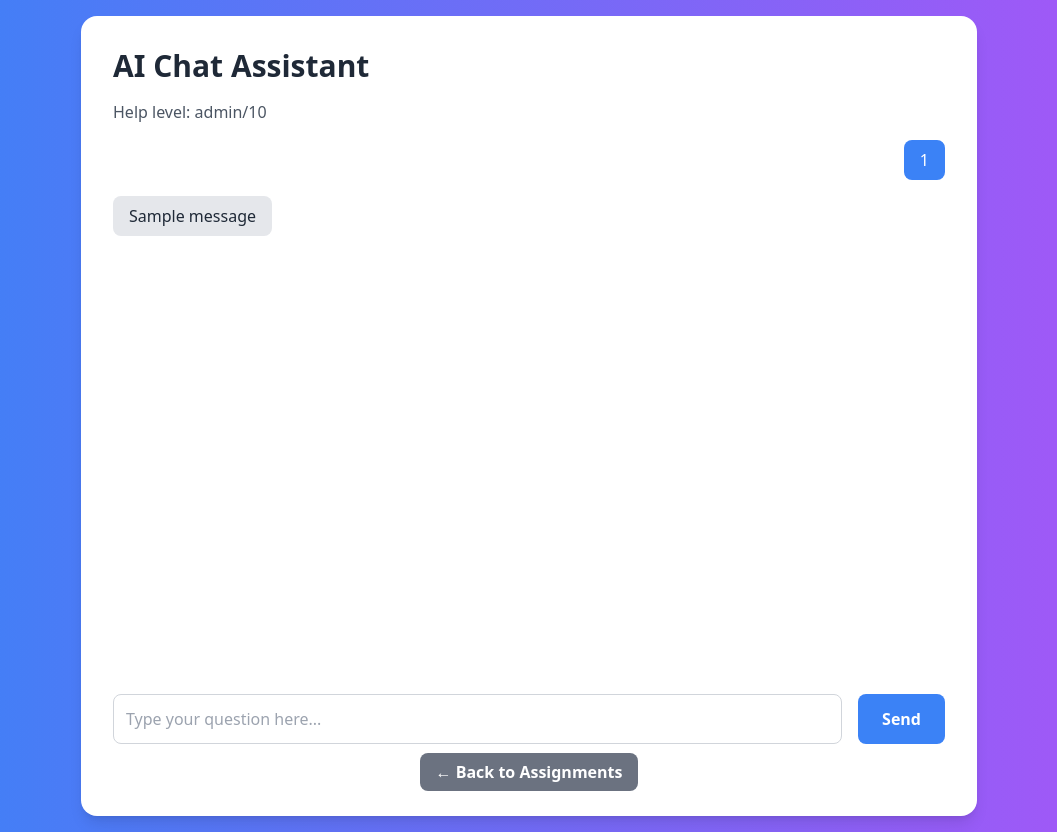
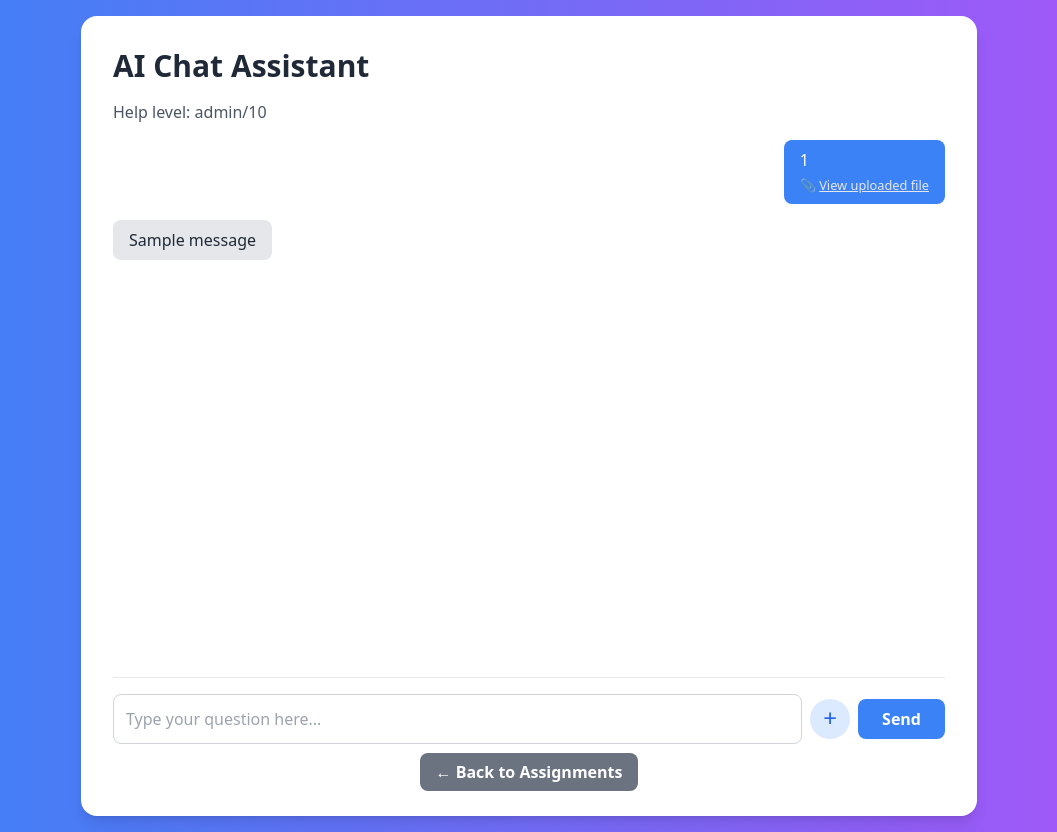
Before and after one commit to ArthurAllilaire/icnoslack, a Flask app: template templates/chat.html in a window 1280 px wide. Shown: the whole page, without its empty margins (111-1168 px from the left). Run offline with Flask 3, Linux system fonts and the light colour scheme; the template is opened without the code that fills it: most values are stand-ins (such as "Sample title", 1, 10 or a date in 2020); some libraries are stand-ins or nearby versions.

Commit message:
feat(student chat files)

```diff
--- a/app.py
+++ b/app.py
@@ -161,77 +161,113 @@ def get_chat_history(student_name, assignment_id):
     """Returns chat history in two formats: display format and AI conversation format"""
     conn = sqlite3.connect('my_database.db')
     cursor = conn.cursor()
+
+    # Get chat messages with associated file uploads
     cursor.execute('''
-    SELECT question, answer, timestamp
-    FROM chat_history
-    WHERE student_name = ? AND assignment_id = ?
-    ORDER BY timestamp ASC
+    SELECT ch.question, ch.answer, ch.timestamp, su.file_path
+    FROM chat_history ch
+    LEFT JOIN student_uploads su
+    ON ch.student_name = su.student_name
+    AND ch.assignment_id = su.assignment_id
+    AND ch.question = su.question
+    WHERE ch.student_name = ? AND ch.assignment_id = ?
+    ORDER BY ch.timestamp ASC
     ''', (student_name, assignment_id))
+
     history = cursor.fetchall()
+
+    # Process file paths to get just the filename
+    processed_history = []
+    for q, a, t, file_path in history:
+        if file_path:
+            # Get just the filename from the full path
+            filename = os.path.basename(file_path)
+            processed_history.append((q, a, t, filename))
+        else:
+            processed_history.append((q, a, t, None))
+
     conn.close()
 
     # Format history for AI context
     formatted_history = []
-    for q, a, _ in history:  # Ignore timestamp for AI format
+    for q, a, _, _ in processed_history:  # Ignore timestamp and file_path for AI format
         formatted_history.extend([
             {"role": "user", "content": q},
             {"role": "assistant", "content": a}
         ])
 
     return {
-        'display': history,  # For template display
-        'conversation': formatted_history  # For AI context
+        'display': processed_history,  # Now contains just filenames
+        'conversation': formatted_history
     }
 
 @app.route('/studentHelp', methods=['POST'])
 def studentHelp():
+    print("Headers:", request.headers)  # Debug: Print request headers
+    print("Form data:", request.form)
+    print("Files:", request.files)
+
     student_name = session.get('student_name')
+    if not student_name:
+        return jsonify({'error': 'Not logged in'}), 401
+
     assignment_id = request.form['assignmentId']
     question = request.form['question']
 
-    try:
-        # Get AI help level from the assignment
-        ai_help_level = get_assignment_help_level(assignment_id)
+    # Get AI help level from the assignment
+    ai_help_level = get_assignment_help_level(assignment_id)
 
-        # Only handle file upload if a file was actually submitted
-        if 'answerFile' in request.files and request.files['answerFile'].filename != '':
-            answer_file = request.files['answerFile']
-            answer_folder = os.path.join(app.config['UPLOAD_FOLDER'], 'answers')
-            os.makedirs(answer_folder, exist_ok=True)
+    # Handle file upload first
+    answer_file = request.files.get('answerFile')
+    if answer_file and answer_file.filename:
+        allowed_extensions = {'.pdf', '.txt', '.doc', '.docx', '.jpg', '.jpeg', '.png'}
+        file_ext = os.path.splitext(answer_file.filename)[1].lower()
 
-            answer_file_path = os.path.join(answer_folder, f"{student_name}_{assignment_id}_{answer_file.filename}")
-            answer_file.save(answer_file_path)
+        if file_ext not in allowed_extensions:
+            return jsonify({'error': 'Invalid file type'}), 400
 
-            # Store file upload in database
-            conn = sqlite3.connect('my_database.db')
-            cursor = conn.cursor()
-            cursor.execute('''
-            INSERT INTO student_uploads (student_name, assignment_id, question, file_path)
-            VALUES (?, ?, ?, ?)''', (student_name, assignment_id, question, answer_file_path))
-            conn.commit()
-            conn.close()
+        # Create upload directory if it doesn't exist
+        answer_folder = os.path.join(app.config['UPLOAD_FOLDER'], 'answers')
+        os.makedirs(answer_folder, exist_ok=True)
 
-        # Get AI response with conversation history
-        ai_response = get_ai_response(question, ai_help_level, assignment_id, student_name)[0]
-        # Use markdown with extensions for better parsing
-        response_text = markdown.markdown(
-            ai_response.text,
-            extensions=['extra', 'nl2br', 'sane_lists']
-        )
+        # Generate safe filename with timestamp
+        timestamp = datetime.now().strftime('%Y%m%d_%H%M%S')
+        safe_filename = f"{student_name}_{assignment_id}_{timestamp}{file_ext}"
+        answer_file_path = os.path.join(answer_folder, safe_filename)
 
-        # Store chat in database
+        # Save file and record in database
+        answer_file.save(answer_file_path)
+
         conn = sqlite3.connect('my_database.db')
         cursor = conn.cursor()
         cursor.execute('''
-        INSERT INTO chat_history (student_name, assignment_id, question, answer)
-        VALUES (?, ?, ?, ?)''', (student_name, assignment_id, question, response_text))
+        INSERT INTO student_uploads (student_name, assignment_id, question, file_path)
+        VALUES (?, ?, ?, ?)''', (student_name, assignment_id, question, answer_file_path))
         conn.commit()
         conn.close()
 
-        return redirect(url_for('chat', assignment_id=assignment_id))
+    # Get new AI response
+    ai_response = get_ai_response(question, ai_help_level, assignment_id, student_name)[0]
+    response_text = markdown.markdown(
+        ai_response.text,
+        extensions=['extra', 'nl2br', 'sane_lists']
+    )
 
-    except ValueError as e:
-        return jsonify({'error': str(e)}), 404
+    # Store chat in database
+    conn = sqlite3.connect('my_database.db')
+    cursor = conn.cursor()
+    cursor.execute('''
+    INSERT INTO chat_history (student_name, assignment_id, question, answer)
+    VALUES (?, ?, ?, ?)''', (student_name, assignment_id, question, response_text))
+    conn.commit()
+    conn.close()
+
+    # Check if this is an AJAX request
+    if request.headers.get('X-Requested-With') == 'XMLHttpRequest':
+        return jsonify({'message': response_text})
+
+    # For regular form submit, redirect to chat page
+    return redirect(url_for('chat', assignment_id=assignment_id))
 
 @app.route('/chat/<assignment_id>')
 def chat(assignment_id):
@@ -247,29 +283,6 @@ def chat(assignment_id):
                          assignment_id=assignment_id,
                          chat_history=chat_history,
                          ai_help_level=ai_help_level)
-
-@app.route('/chat_message', methods=['POST'])
-def chat_message():
-    student_name = session.get('student_name')
-    assignment_id = request.form['assignmentId']
-    question = request.form['question']
-
-    ai_help_level = get_assignment_help_level(assignment_id)
-    ai_response = get_ai_response(question, ai_help_level, assignment_id, student_name)[0]
-    response_text = markdown.markdown(
-        ai_response.text,
-        extensions=['extra', 'nl2br', 'sane_lists']
-    )
-
-    conn = sqlite3.connect('my_database.db')
-    cursor = conn.cursor()
-    cursor.execute('''
-    INSERT INTO chat_history (student_name, assignment_id, question, answer)
-    VALUES (?, ?, ?, ?)''', (student_name, assignment_id, question, response_text))
-    conn.commit()
-    conn.close()
-
-    return jsonify({'message': response_text})
 
 @app.route('/teacher')
 def teacher():
@@ -330,7 +343,6 @@ def uploadAssignment():
 
     ca.create_files(assignmentId, question_file_path, markscheme_file_path, resource_file_paths)
 
-    # Redirect back to the main teacher page
     return redirect(url_for('teacher'))
 
 @app.route('/upload', methods=['POST'])
@@ -344,13 +356,20 @@ def upload():
     answer_file_path = os.path.join(answer_folder, f"{assignment_id}_{answer_file.filename}")
     answer_file.save(answer_file_path)
 
-    # You can add code here to save the answer file information to the database if needed
-
     return redirect(url_for('student'))
 
 @app.route('/uploads/<path:filename>')
 def uploaded_file(filename):
-    return send_from_directory(app.config['UPLOAD_FOLDER'], filename)
+    # First try in the main uploads directory
+    if os.path.exists(os.path.join(app.config['UPLOAD_FOLDER'], filename)):
+        return send_from_directory(app.config['UPLOAD_FOLDER'], filename)
+
+    # Then try in the answers subdirectory
+    answers_folder = os.path.join(app.config['UPLOAD_FOLDER'], 'answers')
+    if os.path.exists(os.path.join(answers_folder, filename)):
+        return send_from_directory(answers_folder, filename)
+
+    return "File not found", 404
 
 @app.route('/assignment/<int:assignment_id>')
 def assignment_details(assignment_id):
--- a/templates/chat.html
+++ b/templates/chat.html
@@ -58,49 +58,107 @@
         }
     </style>
     <script>
-        function sendMessage() {
+        function updateFileLabel() {
+            const fileInput = document.getElementById('fileInput');
+            const fileLabel = document.getElementById('fileLabel');
+            const fileName = document.getElementById('fileName');
+
+            if (fileInput.files.length > 0) {
+                fileName.textContent = fileInput.files[0].name;
+                fileLabel.classList.remove('hidden');
+            }
+        }
+
+        function clearFile() {
+            const fileInput = document.getElementById('fileInput');
+            const fileLabel = document.getElementById('fileLabel');
+            fileInput.value = '';
+            fileLabel.classList.add('hidden');
+        }
+
+        function sendMessage(event) {
+            event.preventDefault();
             const questionInput = document.getElementById('questionInput');
+            const fileInput = document.getElementById('fileInput');
             const question = questionInput.value.trim();
 
             if (question === '') return;
 
-            // Add user message to chat
+            const formData = new FormData();
+            formData.append('assignmentId', '{{ assignment_id }}');
+            formData.append('question', question);
+
+            // Only append file if one is selected
+            if (fileInput.files.length > 0) {
+                console.log("File selected:", fileInput.files[0].name);  // Debug log
+                formData.append('answerFile', fileInput.files[0]);
+            } else {
+                console.log("No file selected");  // Debug log
+            }
+
+            // Debug: Log form data
+            for (let pair of formData.entries()) {
+                console.log(pair[0], pair[1]);
+            }
+
+            // Add message to chat immediately
             const chatMessages = document.getElementById('chatMessages');
             chatMessages.innerHTML += `
                 <div class="flex justify-end mb-4">
                     <div class="bg-blue-500 text-white rounded-lg py-2 px-4 max-w-[80%]">
                         ${question}
+                        ${fileInput.files.length > 0 ? '<br><small class="text-gray-200">📎 ' + fileInput.files[0].name + '</small>' : ''}
+                    </div>
+                </div>
+                <div id="loading-${Date.now()}" class="flex justify-start mb-4">
+                    <div class="bg-gray-200 text-gray-800 rounded-lg py-2 px-4">
+                        Thinking...
                     </div>
                 </div>
             `;
 
-            // Clear input
+            // Clear inputs and scroll to bottom
             questionInput.value = '';
+            clearFile();
+            scrollToBottom();
 
-            // Send to server
-            fetch('{{ url_for("chat_message") }}', {
+            // Send to server using studentHelp endpoint
+            fetch('{{ url_for("studentHelp") }}', {
                 method: 'POST',
                 headers: {
-                    'Content-Type': 'application/x-www-form-urlencoded',
+                    'X-Requested-With': 'XMLHttpRequest'  // Add this header
                 },
-                body: new URLSearchParams({
-                    'assignmentId': '{{ assignment_id }}',
-                    'question': question
-                })
+                body: formData
             })
-            .then(response => response.json())
-            .then(data => {
-                // Add AI response to chat
+            .then(response => {
+                if (!response.ok) throw new Error('Network response was not ok');
+                return response.text();
+            })
+            .then(() => {
+                // Refresh the chat content to show new messages
+                window.location.reload();
+            })
+            .catch(error => {
+                console.error('Error:', error);
                 chatMessages.innerHTML += `
                     <div class="flex justify-start mb-4">
-                        <div class="bg-gray-200 text-gray-800 rounded-lg py-2 px-4 max-w-[80%] prose prose-sm">
-                            ${data.message}
+                        <div class="bg-red-100 text-red-800 rounded-lg py-2 px-4">
+                            Error sending message. Please try again.
                         </div>
                     </div>
                 `;
-                chatMessages.scrollTop = chatMessages.scrollHeight;
+                scrollToBottom();
             });
         }
+
+        // Function to scroll to bottom of chat
+        function scrollToBottom() {
+            const chatMessages = document.getElementById('chatMessages');
+            chatMessages.scrollTop = chatMessages.scrollHeight;
+        }
+
+        // Scroll to bottom on page load
+        window.onload = scrollToBottom;
     </script>
 </head>
 <body class="flex items-center justify-center min-h-screen bg-gradient-to-r from-blue-500 to-purple-500 text-white p-4">
@@ -115,6 +173,13 @@
                 <div class="flex justify-end mb-4">
                     <div class="bg-blue-500 text-white rounded-lg py-2 px-4 max-w-[80%]">
                         {{ message[0] }}
+                        {% if message[3] %}
+                            <br><small class="text-gray-200">
+                                📎 <a href="{{ url_for('uploaded_file', filename=message[3]) }}"
+                                     class="underline hover:text-gray-300"
+                                     target="_blank">View uploaded file</a>
+                            </small>
+                        {% endif %}
                     </div>
                 </div>
                 <!-- Answer -->
@@ -127,15 +192,31 @@
         </div>
 
         <!-- Chat Input -->
-        <div class="flex space-x-4">
-            <input type="text" id="questionInput"
-                   class="flex-1 p-3 border border-gray-300 rounded-lg focus:ring-2 focus:ring-blue-500 focus:outline-none"
-                   placeholder="Type your question here..."
-                   onkeypress="if(event.key === 'Enter') sendMessage()">
-            <button onclick="sendMessage()"
-                    class="bg-blue-500 hover:bg-blue-600 text-white font-semibold py-2 px-6 rounded-lg transition duration-300">
-                Send
-            </button>
+        <div class="flex-shrink-0 border-t pt-4">
+            <form id="chatForm" class="space-y-4" onsubmit="sendMessage(event)">
+                <div class="flex items-center gap-2">
+                    <input type="text" id="questionInput"
+                           class="flex-1 p-3 border border-gray-300 rounded-lg focus:ring-2 focus:ring-blue-500 focus:outline-none"
+                           placeholder="Type your question here...">
+
+                    <label for="fileInput"
+                           class="cursor-pointer flex items-center justify-center w-10 h-10 bg-blue-100 hover:bg-blue-200 rounded-full transition-colors flex-shrink-0">
+                        <span class="text-2xl text-blue-600 transform translate-y-[-1px]">+</span>
+                    </label>
+                    <input type="file" id="fileInput" class="hidden"
+                           accept=".pdf,.txt,.doc,.docx,.jpg,.jpeg,.png"
+                           onchange="updateFileLabel()">
+
+                    <button type="submit"
+                            class="bg-blue-500 hover:bg-blue-600 text-white font-semibold py-2 px-6 rounded-lg transition duration-300 flex-shrink-0">
+                        Send
+                    </button>
+                </div>
+                <div id="fileLabel" class="text-sm text-gray-500 hidden">
+                    Selected file: <span id="fileName"></span>
+                    <button type="button" onclick="clearFile()" class="text-red-500 hover:text-red-700 ml-2">×</button>
+                </div>
+            </form>
         </div>
 
         <!-- Back to Assignments -->
```
Also changed, not shown: remove_upload.py (added, +35 -0 lines).
